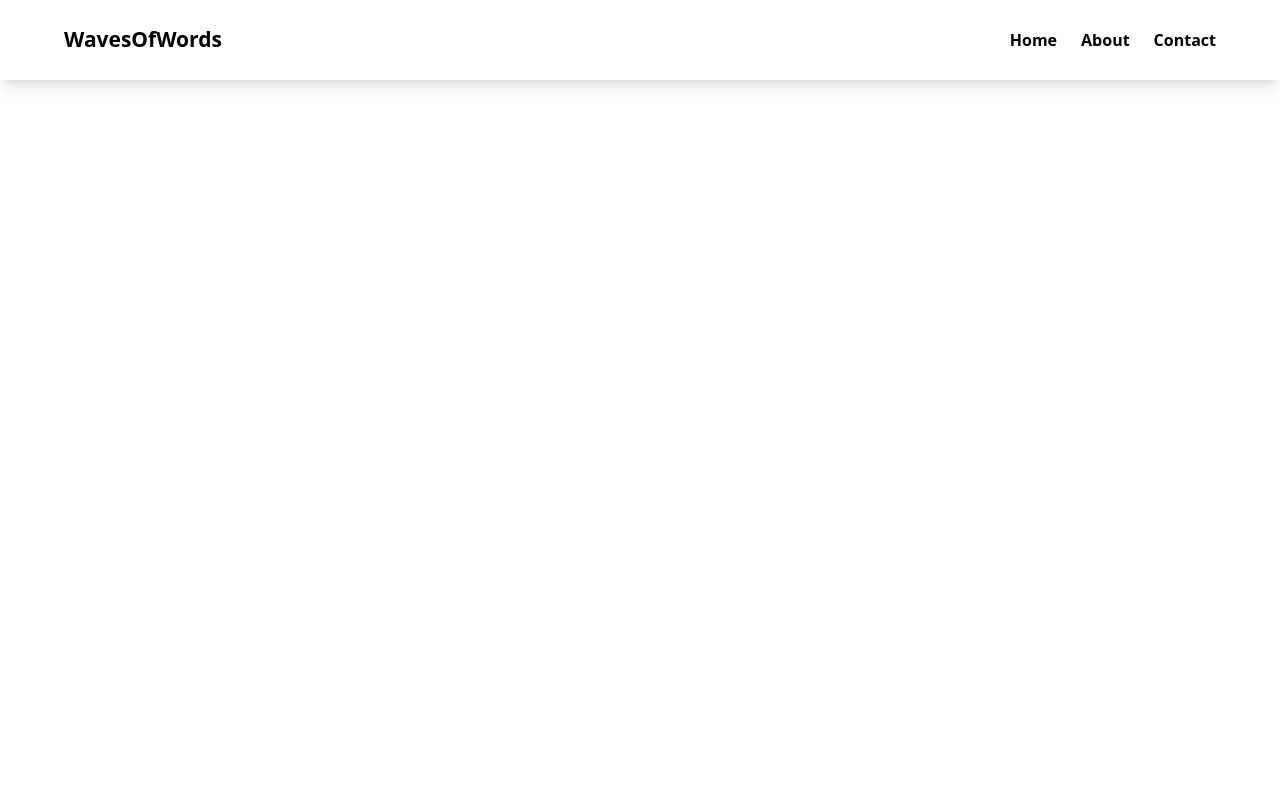
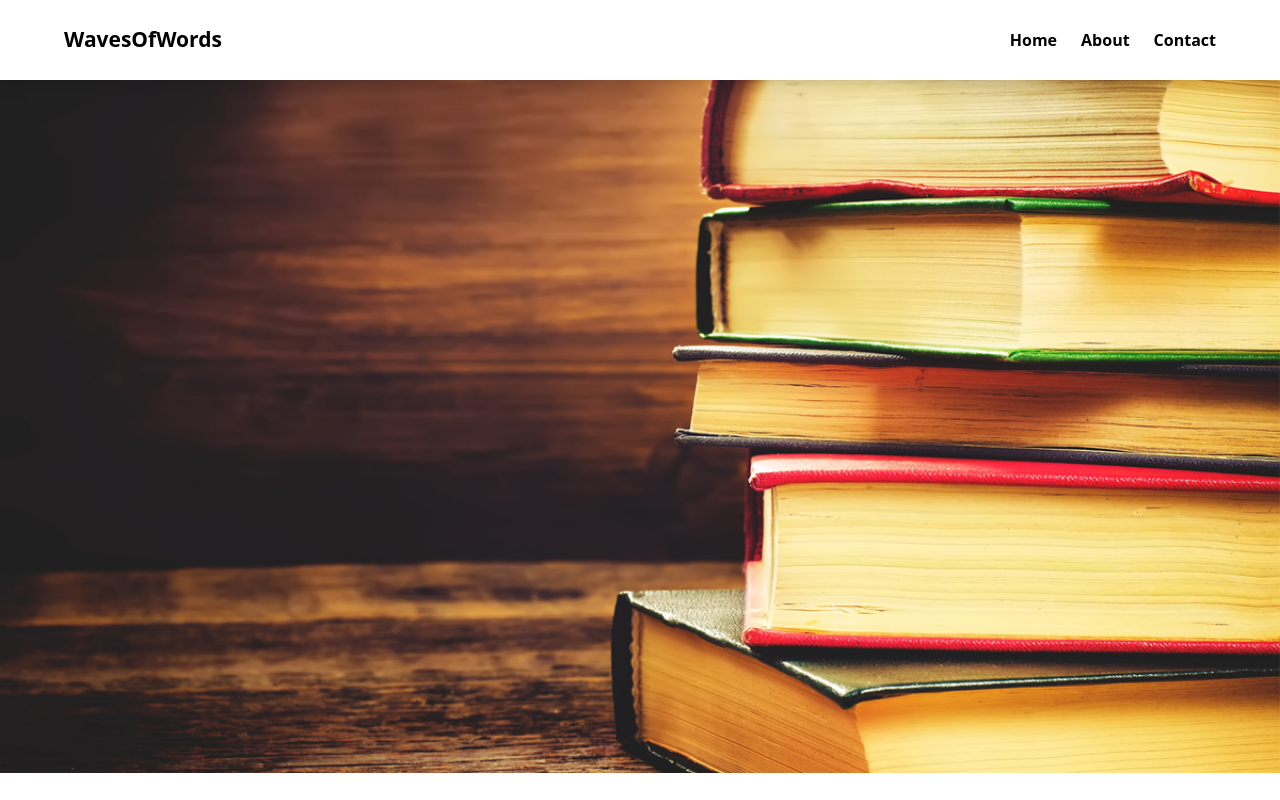
Before and after one commit to javidShabin/waveofwordfrontend, a React (Vite) app: page / in a window 1280 px wide. Built offline with nearby package versions, Linux system fonts and the light colour scheme.

Commit message:
Add home component and import a home image from assets

```diff
--- /dev/null
+++ b/src/Routes/Home.jsx
@@ -0,0 +1,12 @@
+import React from "react";
+import { homeBook } from "../assets";
+
+export default function Home() {
+  return (
+    <main>
+      <div className="w-full">
+        <img className="w-full" src={homeBook} alt="" />
+      </div>
+    </main>
+  );
+}
--- /dev/null
+++ b/src/assets/index.jsx
@@ -0,0 +1,5 @@
+import homeBook from "./homeBook.png";
+
+export{
+    homeBook
+}
--- a/src/main.jsx
+++ b/src/main.jsx
@@ -7,12 +7,20 @@ import {
   } from "react-router-dom";
 import Root from './Routes/Root.jsx';
 import ErrorPage from './Error-page.jsx';
+import Home from './Routes/Home.jsx';
 
   const router = createBrowserRouter([
     {
       path: "/",
       element: <Root/>,
-      errorElement: <ErrorPage/>
+      errorElement: <ErrorPage/>,
+
+      children: [
+        {
+            path: "/",
+            element: <Home/>
+        }
+      ]
     },
   ]);
 
```
Also changed, not shown: src/Routes/Root.jsx (+16 -10 lines), src/assets/homeBook.png (renamed from src/assets/homeBookpng.png).
